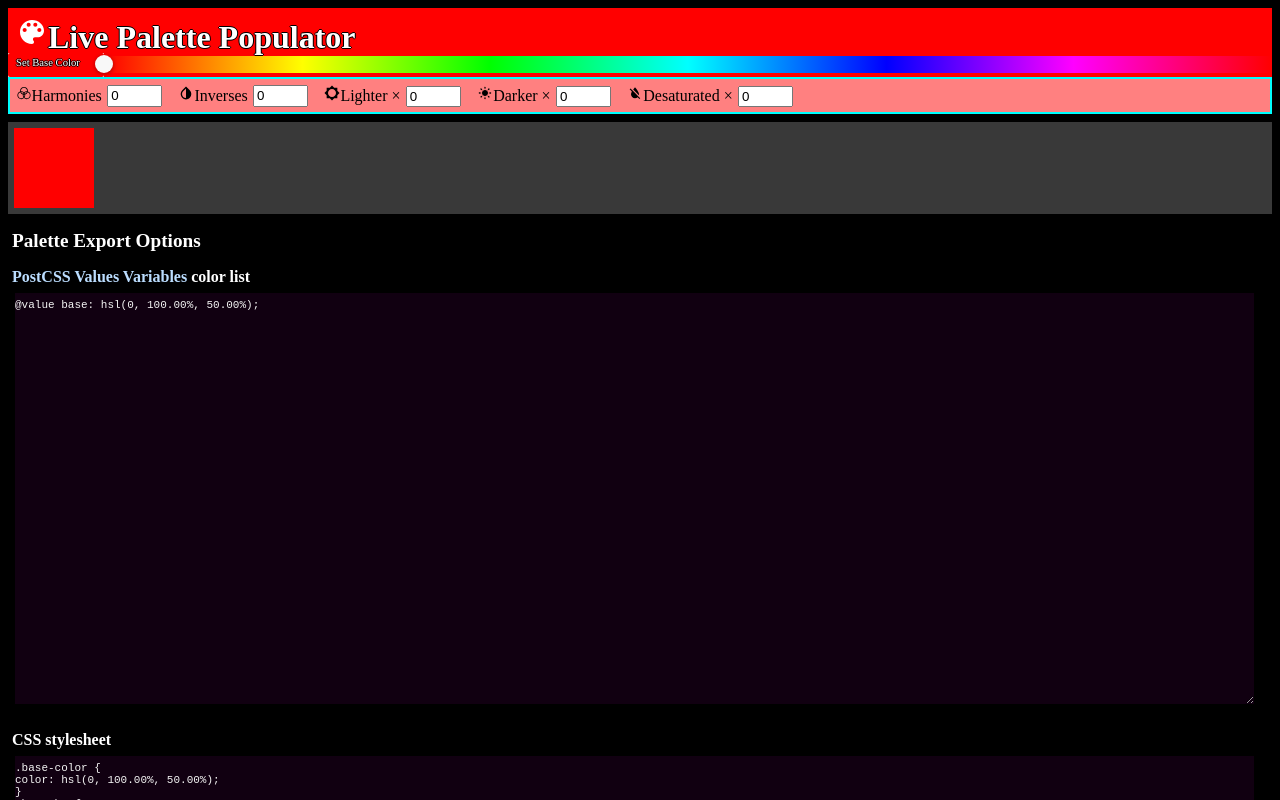
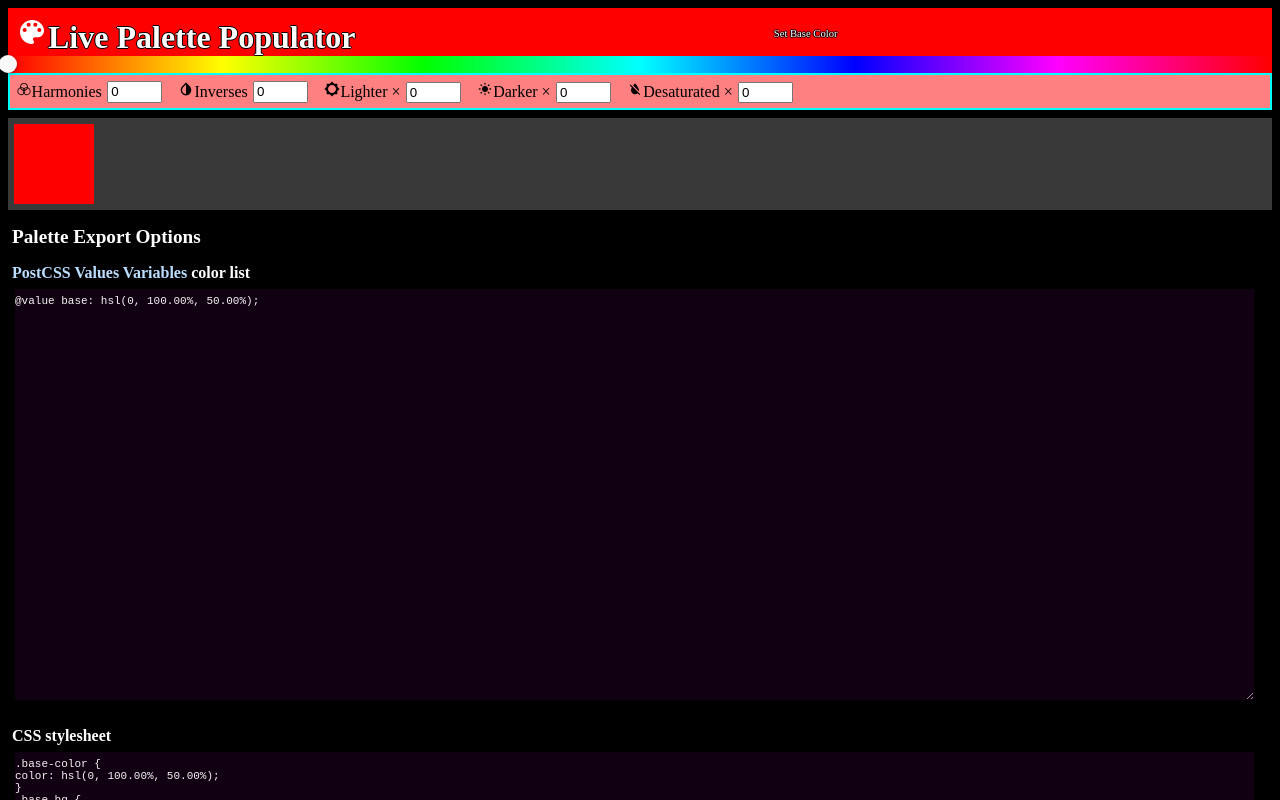
Before and after one commit to beekman/color-combo-creator, a React app: page / in a window 1280 px wide. Shown: the top 800 px of the page. Built offline with nearby package versions, Linux system fonts and the light colour scheme.

Commit message:
moved base color picker label to be right of logo, allowing hue slider to use the whole width of the page

```diff
--- a/src/components/VariationsControls/VariationsControls.js
+++ b/src/components/VariationsControls/VariationsControls.js
@@ -39,7 +39,6 @@ const VariationsControls = (color) => {
     hslDesaturateds = getDesaturateds(baseHarmoniesAndInversesColorList, desaturatedQuantity);
     const postcssValuesVariables = (getPostcssValuesVariables(hslHarmonies)) + (getPostcssValuesVariables(hslInverses)) + (getPostcssValuesVariables(hslLighters)) + (getPostcssValuesVariables(hslDarkers)) + (getPostcssValuesVariables(hslDesaturateds));
     const cssClasses = (getCssClasses(color.color)) + (getCssClasses(hslHarmonies)) + (getCssClasses(hslInverses)) + (getCssClasses(hslLighters)) + (getCssClasses(hslDarkers)) + (getCssClasses(hslDesaturateds));
-    console.log(cssClasses);
 
     makeColorSwatches(hslHarmonies);
     makeColorSwatches(hslInverses);
--- a/src/containers/PalettePicker.js
+++ b/src/containers/PalettePicker.js
@@ -39,6 +39,7 @@ class PalettePicker extends React.Component {
         },
         header: {
           cursor: 'pointer',
+          display: 'flex'
         },
         logo: {
           textShadow: '-1px 0 black, 0 1px black, 1px 0 black, 0 -1px black',
@@ -68,6 +69,7 @@ class PalettePicker extends React.Component {
           width: '6rem',
           height: '1.5rem',
           borderRadius: '2px',
+          margin: '1rem auto 0',
           background: `hsl(${this.state.color.h}, ${this.state.color.s * 100}%, ${this.state.color.l * 100}%)`,
         },
         swatch: {
@@ -98,12 +100,11 @@ class PalettePicker extends React.Component {
           <header onClick={this.handleClick} style={styles.header}>
 
             <h1 style={styles.logo}> <IoMdColorPalette />Live Palette Populator</h1>
+            <div id='baseColor' style={styles.color}><label htmlFor='baseColor' style={styles.label}>Set Base Color</label>
+            </div>
           </header>
           <div style={styles.flex}>
             <div style={styles.swatch} onClick={this.handleClick}>
-              <label htmlFor='baseColor' style={styles.label}>Set Base Color</label>
-              <div id='baseColor' style={styles.color}>
-              </div>
               {this.state.displayColorPicker ? <div style={styles.popover}>
                 <div style={styles.cover} onClick={this.handleClose} />
                 <PhotoshopPicker color={this.state.color} onChange={this.handleChange} />
```
